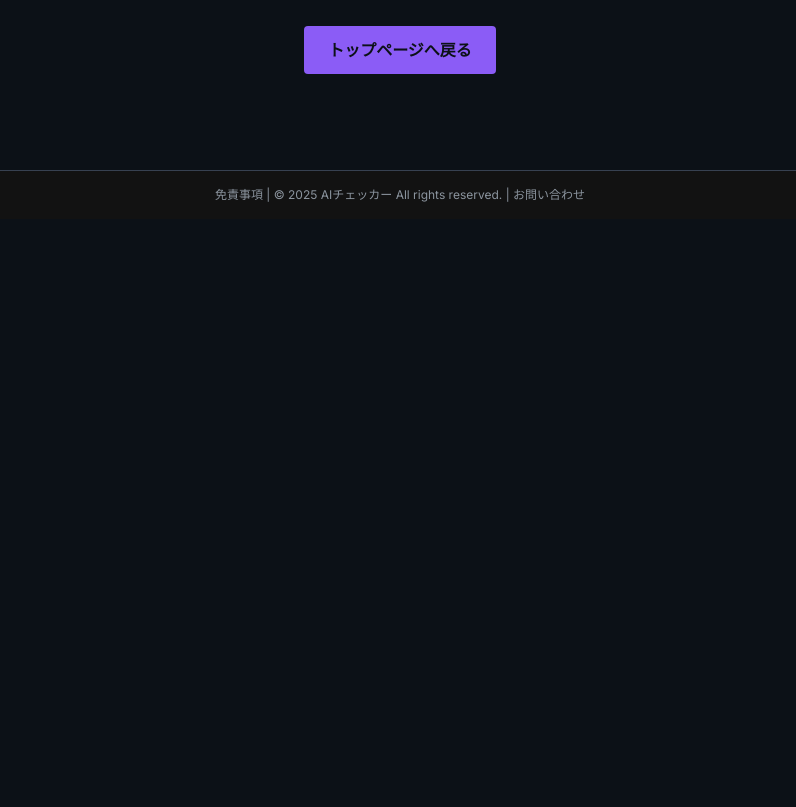
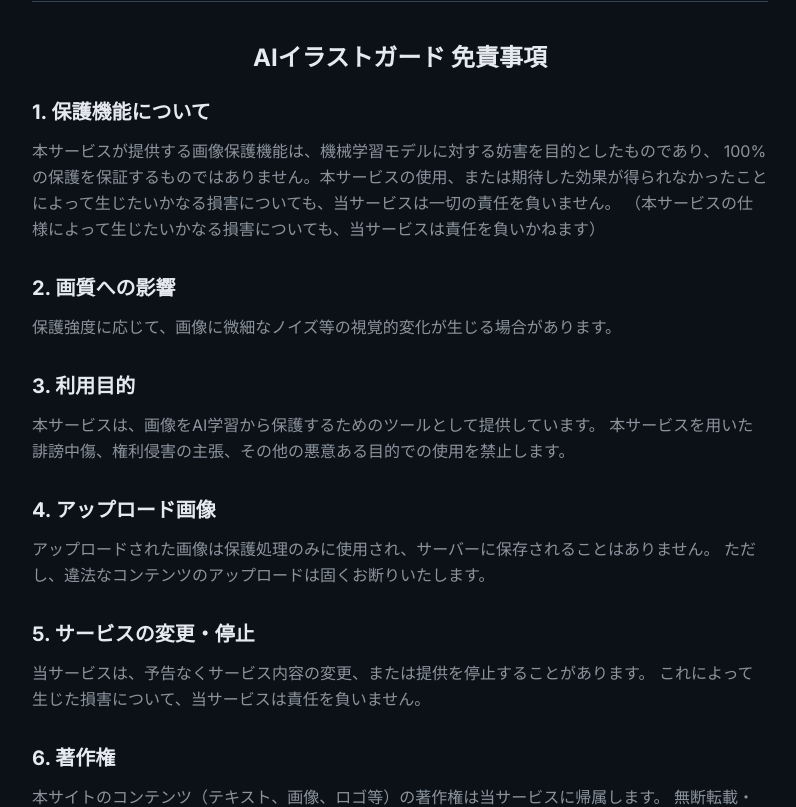
Before and after one commit to bonanza127/AIcheckers, a Next.js app: page /disclaimer in a window 1280 px wide. Shown: the part 940-1747 px from the top of the page, without its empty margins (240-1036 px from the left). Before the commit the page ends 1159 px from the top, so only its background shows below. Built offline with nearby package versions, Linux system fonts and the light colour scheme.

Commit message:
Move Guard disclaimer to dedicated page and update content

```diff
--- a/src/app/disclaimer/page.tsx
+++ b/src/app/disclaimer/page.tsx
@@ -76,6 +76,63 @@
               までご連絡ください。
             </p>
           </section>
+
+          <hr className="border-gray-700 my-10" />
+
+          {/* Guard Disclaimer */}
+          <section>
+            <h2 className="text-2xl font-bold mb-6 text-foreground text-center">AIイラストガード 免責事項</h2>
+
+            <div className="space-y-8">
+              <section>
+                <h3 className="text-xl font-bold mb-3 text-foreground">1. 保護機能について</h3>
+                <p>
+                  本サービスが提供する画像保護機能は、機械学習モデルに対する妨害を目的としたものであり、
+                  100%の保護を保証するものではありません。本サービスの使用、または期待した効果が得られなかったことによって生じたいかなる損害についても、当サービスは一切の責任を負いません。
+                  （本サービスの仕様によって生じたいかなる損害についても、当サービスは責任を負いかねます）
+                </p>
+              </section>
+
+              <section>
+                <h3 className="text-xl font-bold mb-3 text-foreground">2. 画質への影響</h3>
+                <p>
+                  保護強度に応じて、画像に微細なノイズ等の視覚的変化が生じる場合があります。
+                </p>
+              </section>
+
+              <section>
+                <h3 className="text-xl font-bold mb-3 text-foreground">3. 利用目的</h3>
+                <p>
+                  本サービスは、画像をAI学習から保護するためのツールとして提供しています。
+                  本サービスを用いた誹謗中傷、権利侵害の主張、その他の悪意ある目的での使用を禁止します。
+                </p>
+              </section>
+
+              <section>
+                <h3 className="text-xl font-bold mb-3 text-foreground">4. アップロード画像</h3>
+                <p>
+                  アップロードされた画像は保護処理のみに使用され、サーバーに保存されることはありません。
+                  ただし、違法なコンテンツのアップロードは固くお断りいたします。
+                </p>
+              </section>
+
+              <section>
+                <h3 className="text-xl font-bold mb-3 text-foreground">5. サービスの変更・停止</h3>
+                <p>
+                  当サービスは、予告なくサービス内容の変更、または提供を停止することがあります。
+                  これによって生じた損害について、当サービスは責任を負いません。
+                </p>
+              </section>
+
+              <section>
+                <h3 className="text-xl font-bold mb-3 text-foreground">6. 著作権</h3>
+                <p>
+                  本サイトのコンテンツ（テキスト、画像、ロゴ等）の著作権は当サービスに帰属します。
+                  無断転載・複製を禁じます。
+                </p>
+              </section>
+            </div>
+          </section>
         </div>
 
         {/* Back Link */}
--- a/src/app/guard/page.tsx
+++ b/src/app/guard/page.tsx
@@ -1195,60 +1195,10 @@
         </div>
       </main>
 
-      {/* Guard Disclaimer Section */}
-      <section className="container mx-auto px-4 py-8 max-w-4xl border-t border-gray-800/50">
-        <div className="bg-gray-900/40 rounded-xl p-6 border border-gray-800/50">
-          <h3 className="text-lg font-bold mb-4 flex items-center gap-2 text-foreground">
-            <Shield className="w-5 h-5 text-accent" />
-            免責事項
-          </h3>
-          <div className="grid grid-cols-1 md:grid-cols-2 gap-6 text-xs text-muted leading-relaxed">
-            <div className="space-y-3">
-              <p>
-                <strong className="text-foreground">1. 保護機能について:</strong><br />
-                本サービスが提供する画像保護機能は、機械学習モデルに対する妨害を目的としたものであり、100%の保護を保証するものではありません。本サービスの使用、または期待した効果が得られなかったことによって生じたいかなる損害についても、当サイトは一切の責任を負いません。
-              </p>
-              <p>
-                <strong className="text-foreground">2. 画質への影響:</strong><br />
-                保護強度に応じて、画像に微細なノイズ等の視覚的変化が生じる場合があります。
-              </p>
-              <p>
-                <strong className="text-foreground">3. 利用目的:</strong><br />
-                本サービスは、画像をAI学習から保護するためのツールとして提供しています。本サービスを用いた誹謗中傷、権利侵害の主張、その他の悪意ある目的での使用を禁止します。
-              </p>
-            </div>
-            <div className="space-y-3">
-              <p>
-                <strong className="text-foreground">4. アップロード画像:</strong><br />
-                アップロードされた画像は保護処理のみに使用され、サーバーに保存されることはありません。ただし、違法なコンテンツのアップロードは固くお断りいたします。
-              </p>
-              <p>
-                <strong className="text-foreground">5. サービスの変更・停止:</strong><br />
-                当サービスは、予告なくサービス内容の変更、または提供を停止することがあります。これによって生じた損害について、当サービスは責任を負いません。
-              </p>
-              <p>
-                <strong className="text-foreground">6. 著作権:</strong><br />
-                本サイトのコンテンツ（テキスト、画像、ロゴ等）の著作権は当サービスに帰属します。無断転載・複製を禁じます。
-              </p>
-              <p className="pt-2 border-t border-gray-800 flex items-center gap-2">
-                <span className="w-1.5 h-1.5 rounded-full bg-accent animate-pulse" />
-                詳細な仕組みについては <a href="/guard/how-it-works" className="text-accent hover:underline">How it works?</a> を参照してください。
-              </p>
-            </div>
-          </div>
-        </div>
-      </section>
-
       {/* Footer */}
-      <footer className="site-footer p-6">
+      <footer className="site-footer p-4">
         <div className="container mx-auto text-center text-xs text-muted">
-          <p className="flex justify-center items-center gap-4">
-            <a href="/disclaimer" className="hover:text-foreground transition-colors">総合免責事項</a>
-            <span className="opacity-30">|</span>
-            <span>&copy; 2025 AIチェッカー All rights reserved.</span>
-            <span className="opacity-30">|</span>
-            <a href="mailto:contact@aicheckers.net" className="hover:text-foreground transition-colors">お問い合わせ</a>
-          </p>
+          <p><a href="/disclaimer" className="hover:underline">免責事項</a> | &copy; 2025 AIチェッカー All rights reserved. | <a href="mailto:contact@aicheckers.net" className="hover:underline">お問い合わせ</a></p>
         </div>
       </footer>
 
```
